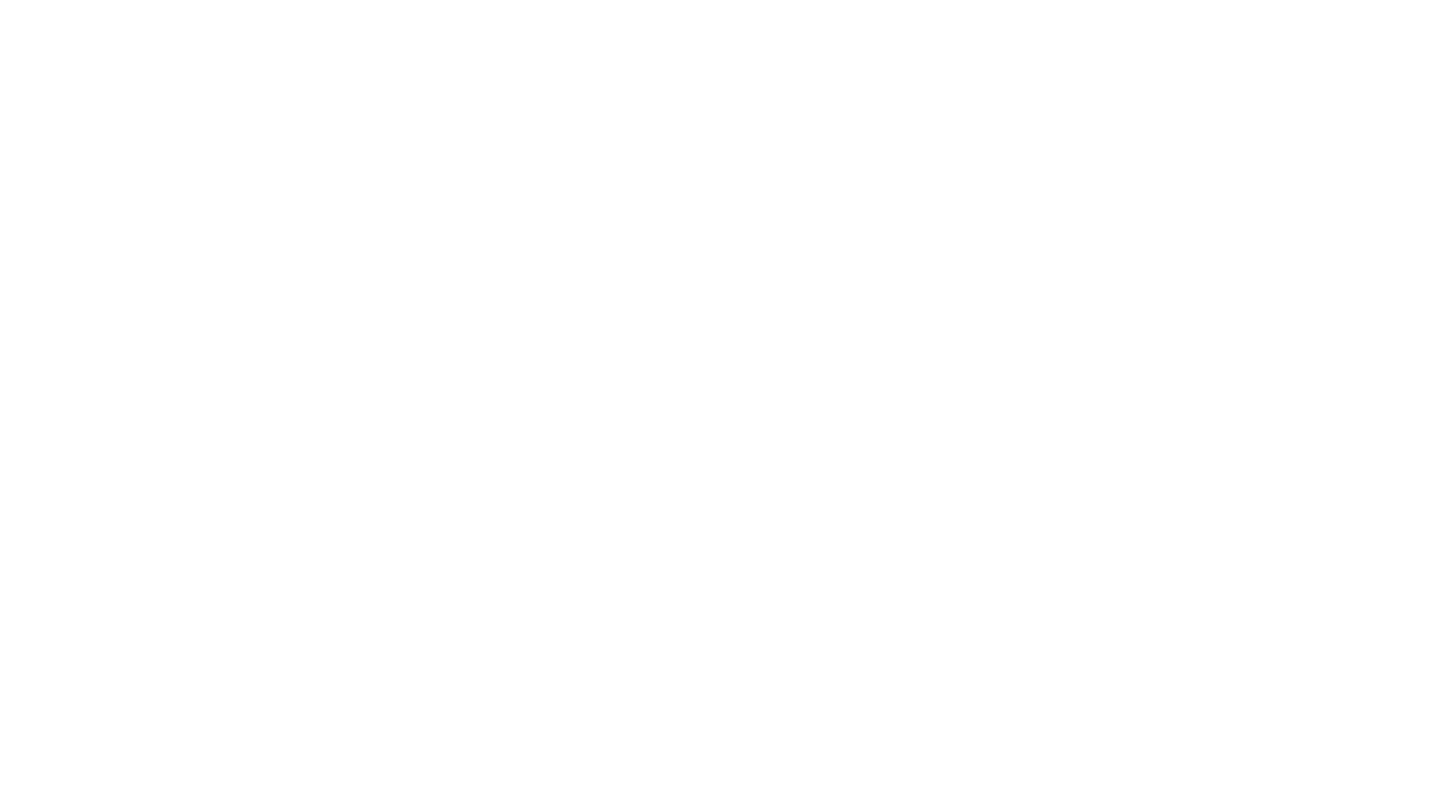
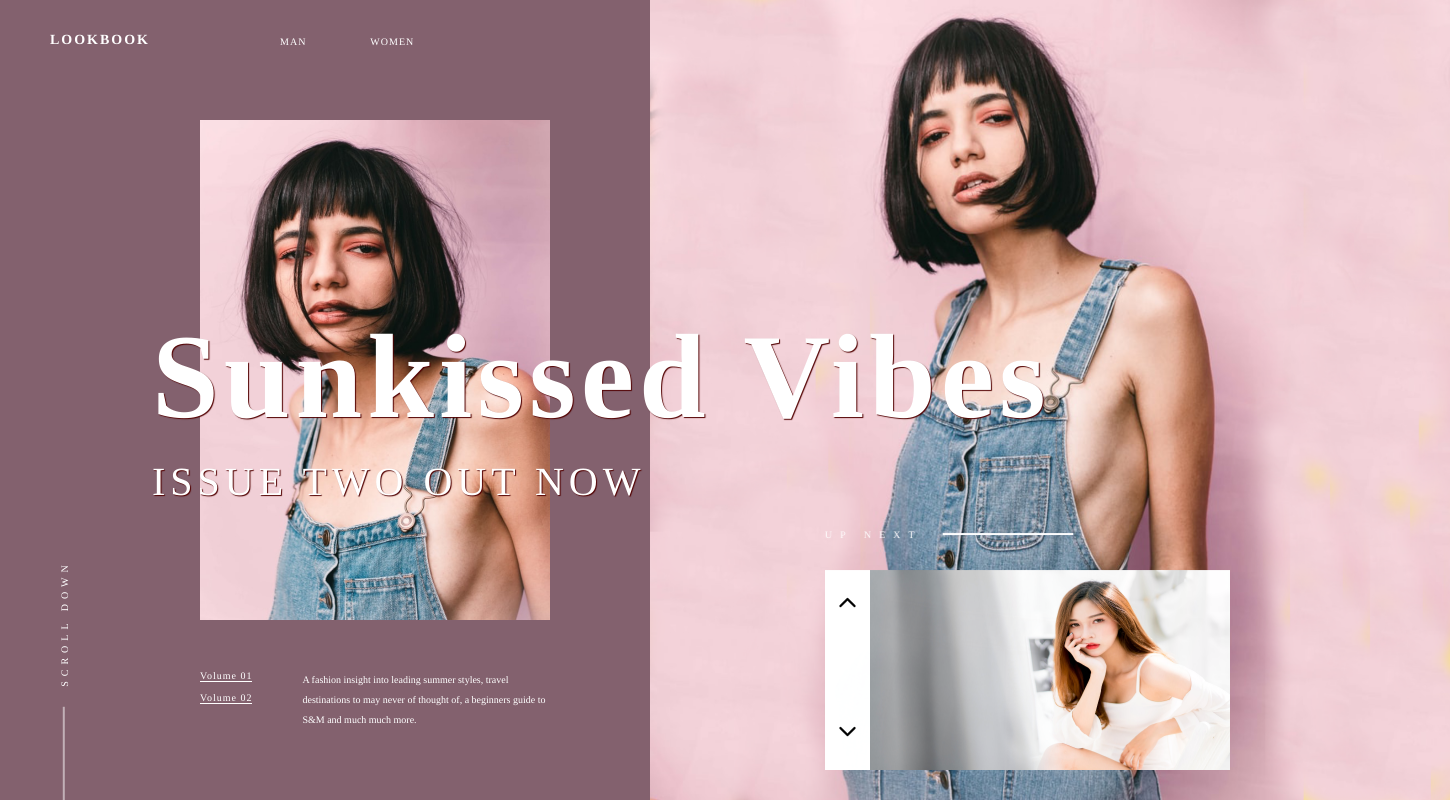
Before and after one commit to Iryna-Vyshniak/sunkissed_vibes, a plain HTML site: page index.html in a window 1280 px wide. Shown: the whole page, 1450 px wide, since content can reach past the window. Drawn offline with nearby package versions, Linux system fonts and the light colour scheme.

Commit message:
Add markup, styles, and scripts for dynamic functionality

```diff
--- a/index.html
+++ b/index.html
@@ -10,6 +10,103 @@
   </head>
 
   <body>
+    <div class="wrapper">
+      <div class="bg"></div>
+
+      <!-- NAVBAR
+    =============================== -->
+      <nav class="navbar">
+        <div class="title">lookbook</div>
+
+        <div class="categories">
+          <ul>
+            <li>man</li>
+            <li>women</li>
+          </ul>
+        </div>
+
+        <div class="menu">
+          <ion-icon name="menu-outline"></ion-icon>
+        </div>
+
+        <div class="search">
+          <ion-icon name="search-outline"></ion-icon>
+        </div>
+      </nav>
+
+      <!-- SOCIAL MEDIA
+    =============================== -->
+      <div class="media">
+        <ul>
+          <li>Facebook</li>
+          <li>Twitter</li>
+          <li>Instagram</li>
+        </ul>
+      </div>
+
+      <!-- IMAGES
+    =============================== -->
+
+      <!-- DISPLACEMENT01
+    =============================== -->
+      <div class="displacement01"></div>
+
+      <!-- DISPLACEMENT02
+    =============================== -->
+      <div class="displacement02"></div>
+
+      <!-- TEXT
+    =============================== -->
+      <div class="text">
+        <h1>
+          <span class="hidetext">Sunkissed Vibes</span>
+        </h1>
+        <p>
+          <span class="hidetext">Issue two out now</span>
+        </p>
+      </div>
+
+      <!-- DESC
+    =============================== -->
+      <div class="desc">
+        <ul>
+          <li>Volume 01</li>
+          <li>Volume 02</li>
+        </ul>
+        <p>
+          A fashion insight into leading summer styles, travel destinations to may never of thought
+          of, a beginners guide to S&M and much much more.
+        </p>
+      </div>
+
+      <!-- SCROLLDOWN
+    =============================== -->
+      <div class="scrolldown">scroll down</div>
+
+      <!-- BOTTOMNAV
+    =============================== -->
+      <div class="bottomnav">
+        <div class="next">up next</div>
+
+        <div class="nav">
+          <ul>
+            <li>
+              <ion-icon name="chevron-up-outline"></ion-icon>
+            </li>
+            <li>
+              <ion-icon name="chevron-down-outline"></ion-icon>
+            </li>
+          </ul>
+
+          <div class="bottomnav-img">
+            <!-- DISPLACEMENT03
+    =============================== -->
+            <div class="displacement03"></div>
+          </div>
+        </div>
+      </div>
+    </div>
+
     <!-- icons -->
     <script
       type="module"
@@ -25,5 +122,6 @@
     ></script>
     <!-- hover-effect js -->
     <script src="./hover-effect.umd.js"></script>
+    <script src="./index.js"></script>
   </body>
 </html>
--- /dev/null
+++ b/index.js
@@ -0,0 +1,131 @@
+new hoverEffect({
+  parent: document.querySelector('.displacement01'),
+  intensity: 0.3,
+  image1: './images/girl01.jpg',
+  image2: './images/man01.jpg',
+  displacementImage: './images/displacement.png',
+  imagesRatio: 500 / 350,
+});
+
+new hoverEffect({
+  parent: document.querySelector('.displacement02'),
+  intensity: 0.3,
+  image1: './images/girl02.png',
+  image2: './images/man02.jpg',
+  displacementImage: './images/displacement.png',
+  imagesRatio: 1 / 1,
+});
+
+new hoverEffect({
+  parent: document.querySelector('.displacement03'),
+  intensity: 0.3,
+  image1: './images/girl03.jpg',
+  image2: './images/man03.jpg',
+  displacementImage: './images/displacement.png',
+  imagesRatio: 200 / 360,
+});
+
+gsap.to('.bg', {
+  duration: 2,
+  width: '100%',
+  ease: 'expo.inOut',
+});
+
+// NAVBAR
+gsap.from('.navbar', {
+  duration: 2,
+  delay: 2.5,
+  opacity: 0,
+  y: 20,
+  ease: 'expo.inOut',
+});
+
+// SOCIAL MEDIA
+gsap.from(
+  '.media ul li',
+
+  {
+    duration: 2,
+    delay: 2.8,
+    opacity: 0,
+    x: -30,
+    ease: 'expo.inOut',
+    stagger: 0.08,
+  }
+);
+
+// TEXT
+gsap.from('.text h1 .hidetext', {
+  duration: 2,
+  delay: 1.6,
+  y: '100%',
+  ease: 'expo.inOut',
+});
+
+gsap.from('.text p .hidetext', {
+  duration: 2,
+  delay: 2,
+  y: '100%',
+  ease: 'expo.inOut',
+});
+
+// DESC
+gsap.from('.desc ul li', {
+  duration: 2,
+  delay: 2,
+  opacity: 0,
+  y: 20,
+  ease: 'expo.inOut',
+  stagger: 0.01,
+});
+
+gsap.from('.desc p', {
+  duration: 2,
+  delay: 2.3,
+  opacity: 0,
+  y: 20,
+  ease: 'expo.inOut',
+});
+
+// SCROLLDOWN
+gsap.from('.scrolldown', {
+  duration: 2,
+  delay: 2.7,
+  opacity: 0,
+  y: 200,
+  ease: 'expo.inOut',
+});
+
+// BOTTOMNAV
+gsap.from('.bottomnav', {
+  duration: 2,
+  delay: 3.2,
+  opacity: 0,
+  y: 30,
+  ease: 'expo.inOut',
+});
+
+gsap.from('.bottomnav .next', {
+  duration: 2,
+  delay: 3.5,
+  opacity: 0,
+  x: -20,
+  ease: 'expo.inOut',
+});
+
+// DISTORTION
+gsap.from('.displacement01', {
+  duration: 2.5,
+  delay: 2,
+  opacity: 0,
+  y: '100%',
+  ease: 'expo.inOut',
+});
+
+gsap.from('.displacement02', {
+  duration: 2.5,
+  delay: 2,
+  opacity: 0,
+  y: '100%',
+  ease: 'expo.inOut',
+});
--- a/style.css
+++ b/style.css
@@ -17,3 +17,228 @@ body {
 ul {
   list-style: none;
 }
+
+.bg {
+  position: absolute;
+  left: 0%;
+  z-index: -1;
+  width: 0%;
+  height: 100%;
+  background: #83616e;
+}
+
+/* NAVBAR
+=========================== */
+.navbar {
+  display: flex;
+  justify-content: space-between;
+  padding: 0 50px;
+  height: 80px;
+  align-items: center;
+}
+
+.navbar .title {
+  margin-right: 100px;
+  font-size: 14px;
+  text-transform: uppercase;
+  letter-spacing: 2px;
+  font-weight: 600;
+}
+
+.navbar .categories {
+  margin-right: auto;
+}
+
+.navbar .categories ul li {
+  display: inline-block;
+  padding: 0 30px;
+  font-size: 10px;
+  font-weight: 500;
+  letter-spacing: 1px;
+  text-transform: uppercase;
+}
+
+.navbar .menu {
+  margin-right: 50px;
+}
+
+/* SOCIAL MEDIA
+=========================== */
+.media {
+  position: absolute;
+  top: 350px;
+  right: -90px;
+  transform: rotate(-90deg);
+}
+
+.media ul li {
+  display: inline-block;
+  padding: 0 20px;
+  font-size: 10px;
+  font-weight: 500;
+  letter-spacing: 1px;
+}
+
+/* TEXT
+=========================== */
+.text {
+  position: absolute;
+  top: 50%;
+  left: 50%;
+  transform: translate(-50%, -50%);
+  white-space: nowrap;
+  width: 1000px;
+}
+
+.text h1 {
+  position: relative;
+  padding: 8px 12px;
+  height: 150px;
+  width: 100%;
+  font-size: 120px;
+  font-family: 'Tinos';
+  font-weight: 700;
+  letter-spacing: 5px;
+  overflow: hidden;
+}
+.text h1 .hidetext {
+  position: absolute;
+  text-shadow: 1px 1px 1px #520101;
+}
+
+.text p {
+  position: relative;
+  padding: 8px 12px;
+  height: 50px;
+  width: 100%;
+  font-size: 40px;
+  font-family: 'Tinos';
+  text-transform: uppercase;
+  letter-spacing: 5px;
+  font-weight: 400;
+  overflow: hidden;
+}
+.text p .hidetext {
+  position: absolute;
+  text-shadow: 1px 1px 1px #520101;
+}
+
+/* DESC
+=========================== */
+.desc {
+  position: absolute;
+  left: 200px;
+  bottom: 70px;
+  display: flex;
+}
+
+.desc ul {
+  margin-right: 50px;
+}
+
+.desc ul li {
+  margin-bottom: 10px;
+  font-size: 10px;
+  letter-spacing: 1px;
+  font-weight: 500;
+  border-bottom: 1px solid #fff;
+}
+
+.desc p {
+  width: 250px;
+  font-size: 10px;
+  font-weight: 300;
+  line-height: 2;
+}
+
+/* SCROLLDOWN
+=========================== */
+.scrolldown {
+  position: absolute;
+  bottom: 110px;
+  left: -60px;
+  transform: rotate(-90deg);
+
+  font-size: 10px;
+  font-weight: 500;
+  text-transform: uppercase;
+  letter-spacing: 5px;
+}
+
+.scrolldown::before {
+  content: '';
+  display: inline-block;
+  margin: 0 20px 0 0;
+  width: 100px;
+  border: 1px solid #fff;
+  transform: translateY(-3px);
+  opacity: 0.5;
+}
+
+/* BOTTOMNAV
+=========================== */
+.bottomnav {
+  position: absolute;
+  bottom: 30px;
+  right: 50px;
+}
+
+.bottomnav .next {
+  margin-bottom: 30px;
+  font-size: 10px;
+  letter-spacing: 8px;
+  font-weight: 500;
+  text-transform: uppercase;
+}
+
+.bottomnav .next::after {
+  content: '';
+  display: inline-block;
+  margin: 0 0 0 20px;
+  width: 128px;
+  border: 1px solid #fff;
+  transform: translateY(-3px);
+}
+
+.bottomnav .nav {
+  display: flex;
+}
+
+.bottomnav ul {
+  display: flex;
+  flex-direction: column;
+  justify-content: space-between;
+  background: #fff;
+  color: #000;
+}
+
+.bottomnav ul li {
+  padding: 20px 10px;
+  font-size: 25px;
+}
+
+.bottomnav-img {
+  height: 200px;
+  width: 360px;
+}
+
+/* DISTORTION
+=========================== */
+.displacement01 {
+  position: absolute;
+  top: 120px;
+  left: 200px;
+  height: 500px;
+  width: 350px;
+}
+.displacement02 {
+  position: absolute;
+  top: 0;
+  left: 650px;
+  height: 100vh;
+  width: 800px;
+}
+.displacement03 {
+  height: 200px;
+  width: 360px;
+}
```
